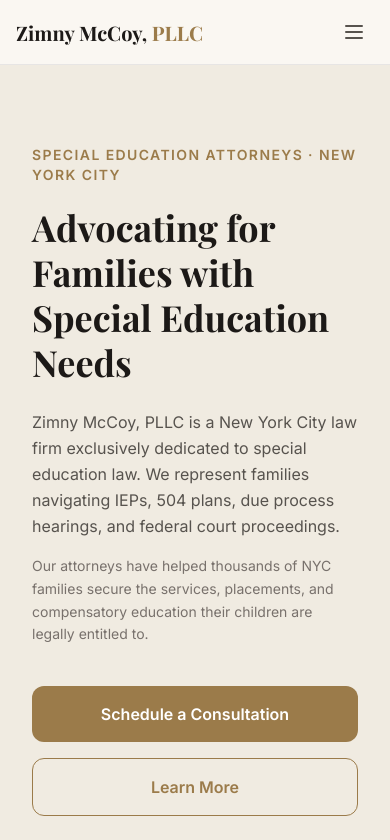
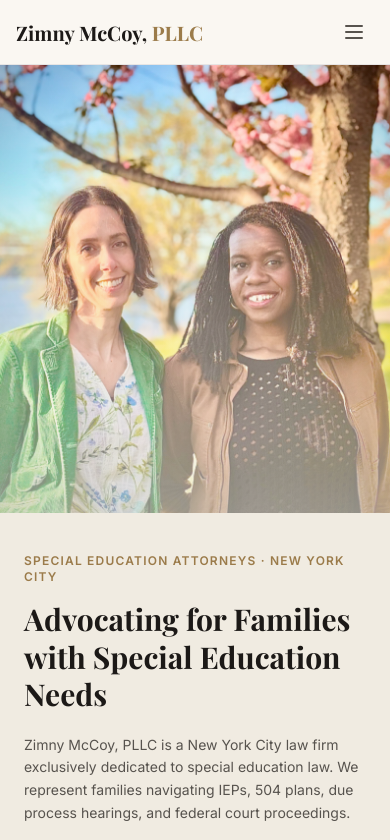
Before and after one commit to webdevs4ever/beauSite, a React (Vite) app: page /#/ in a window 390 px wide. Shown: the top 840 px of the page. Built offline with nearby package versions, Linux system fonts and the light colour scheme.

Commit message:
added hero pic on mobile and normalized the text

```diff
--- a/src/pages/Home.jsx
+++ b/src/pages/Home.jsx
@@ -60,24 +60,33 @@
   return (
     <>
       {/* ── Hero ─────────────────────────────────────────────────────────────── */}
-      <section className="bg-stone-900 min-h-[88vh] flex items-stretch">
+      <section className="bg-brand-warm flex flex-col lg:flex-row lg:min-h-[88vh]">
+        {/* Mobile photo — full width, shown only below lg */}
+        <div className="lg:hidden w-full h-[28rem] relative overflow-hidden">
+          <img
+            src="/team_photo.png"
+            alt="Zimny McCoy founding attorneys"
+            className="absolute inset-0 w-full h-full object-cover object-top"
+          />
+          <div className="absolute inset-0 bg-gradient-to-b from-transparent to-brand-warm/60" />
+        </div>
+
         {/* Left panel — firm description */}
-        <div className="flex-1 lg:w-1/2 flex flex-col justify-center px-8 sm:px-12 lg:px-20 py-20 bg-brand-warm">
-          <p className="text-brand-bronze text-sm font-semibold uppercase tracking-widest mb-5">
+        <div className="flex-1 lg:w-1/2 flex flex-col justify-center px-6 sm:px-10 lg:px-20 py-10 lg:py-20">
+          <p className="text-brand-bronze text-xs sm:text-sm font-semibold uppercase tracking-widest mb-4">
             Special Education Attorneys · New York City
           </p>
-          <h1 className="font-display text-4xl sm:text-5xl lg:text-[3.25rem] font-bold text-stone-900 leading-tight mb-6">
+          <h1 className="font-display text-3xl sm:text-4xl lg:text-5xl font-bold text-stone-900 leading-tight mb-5">
             Advocating for Families with Special Education Needs
           </h1>
-          <p className="text-stone-600 text-base sm:text-lg leading-relaxed mb-4 max-w-lg">
+          <p className="text-stone-600 text-sm sm:text-base leading-relaxed mb-3 max-w-lg">
             Zimny McCoy, PLLC is a New York City law firm exclusively dedicated to special education law.
             We represent families navigating IEPs, 504 plans, due process hearings, and federal court proceedings.
           </p>
-          <p className="text-stone-500 text-sm leading-relaxed mb-10 max-w-lg">
-            Our attorneys have helped thousands of NYC families secure the services, placements, and
-            compensatory education their children are legally entitled to.
+          <p className="text-stone-600 text-sm sm:text-base leading-relaxed mb-8 max-w-lg">
+            Kim and Wendy were New York City Teaching Fellows in the same cohort in 2009 (cohort 18), and both taught special education in New York City schools for several years. More recently, Lisa, Kim and Wendy all worked together at another law firm practicing education law and collaborating with one another for several years. Kim, Lisa and Wendy all have significant experience in the field of special education, bring different strengths to the firm, and have a passion for special education advocacy.
           </p>
-          <div className="flex flex-col sm:flex-row gap-4">
+          <div className="flex flex-col sm:flex-row gap-3">
             <Link
               to="/special-needs"
               className="bg-brand-bronze hover:bg-brand-bronze-dark text-white font-semibold px-8 py-4 rounded-xl text-center transition-colors"
@@ -93,14 +102,14 @@
           </div>
         </div>
 
-        {/* Right panel — attorney photo */}
+        {/* Right panel — desktop only */}
         <div className="hidden lg:flex lg:w-1/2 relative overflow-hidden">
           <img
             src="/team_photo.png"
             alt="Zimny McCoy founding attorneys"
             className="absolute inset-0 w-full h-full object-cover object-top"
           />
-          <div className="absolute inset-0 bg-gradient-to-r from-stone-900/40 via-transparent to-transparent" />
+          <div className="absolute inset-0 bg-gradient-to-r from-brand-warm/40 via-transparent to-transparent" />
         </div>
       </section>
 
```
Also changed, not shown: 5 other files (tests, documents, lock files or other folders).
